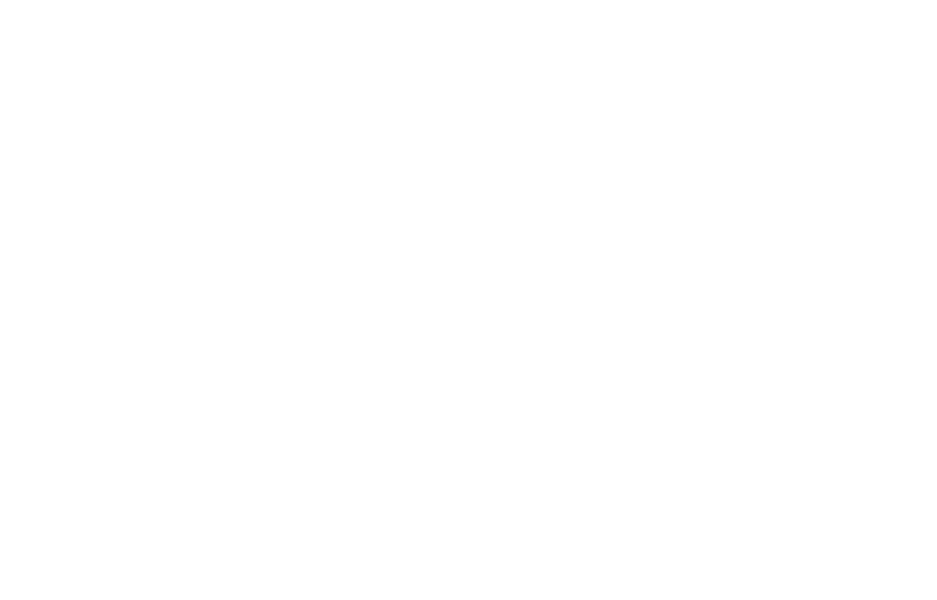
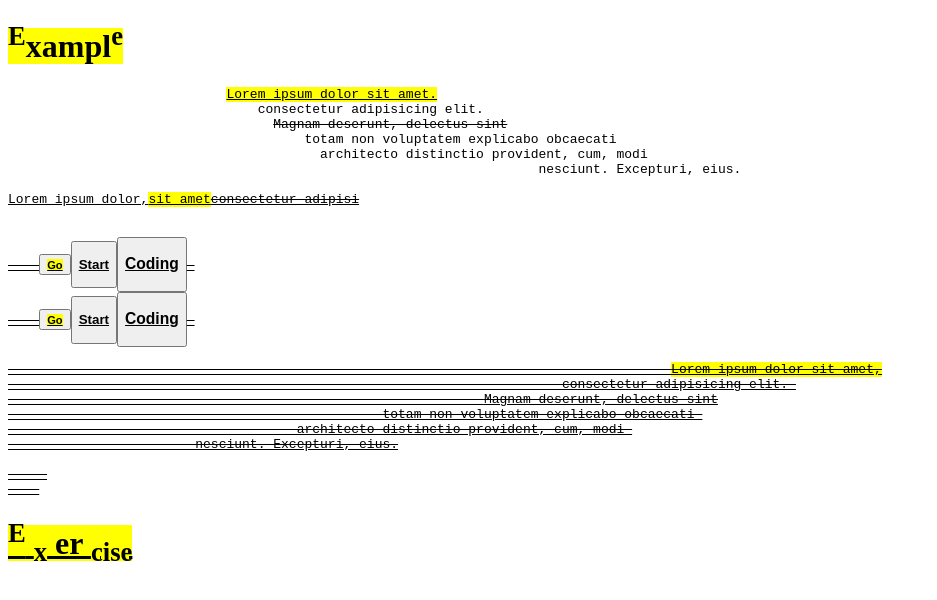
Before and after one commit to Developer-Dilnoza/Dilnoza-Front-Course, a plain HTML site: page copy-folder/html/exercise/ex2-copy.html in a window 1280 px wide. Shown: the whole page, without its empty margins (0-937 px from the left). Drawn offline with Linux system fonts and the light colour scheme.

Commit message:
classwork 25-12-2024

```diff
--- a/copy-folder/html/exercise/ex2-copy.html
+++ b/copy-folder/html/exercise/ex2-copy.html
@@ -3,11 +3,66 @@
 <head>
     <meta charset="UTF-8">
     <meta name="viewport" content="width=device-width, initial-scale=1.0">
-    <title>Document</title>
+    <title>Ex 2 copy</title>
 </head>
 <body>
 
+<h1>
+    <mark>
+        <sup>E</sup>xampl<sup>e</sup>
+    </mark>
+</h1>
 
+<pre>
+                            <ins><mark>Lorem ipsum dolor sit amet.</mark></ins>
+                                consectetur adipisicing elit.
+                                  <del>Magnam deserunt, delectus sint</del>
+                                      totam non voluptatem explicabo obcaecati
+                                        architecto distinctio provident, cum, modi
+                                                                    nesciunt. Excepturi, eius.
+
+<ins>Lorem ipsum dolor,<mark>sit amet</mark><del>consectetur adipisi
+
+
+    <button><small><b><ins><mark>Go</mark></ins></b></small></button><button><p><ins><b>Start</b></ins></p></button><button><h3><ins>Coding</ins></h3></button>
+    <button><small><b><ins><mark>Go</mark></ins></b></small></button><button><p><ins><b>Start</b></ins></p></button><button><h3><ins>Coding</ins></h3></button>
+
+                                                                                     <ins><mark>Lorem ipsum dolor sit amet,</mark></ins>
+                                                                       consectetur adipisicing elit.
+                                                             <del>Magnam deserunt, delectus sint</del>
+                                                totam non voluptatem explicabo obcaecati
+                                     architecto distinctio provident, cum, modi
+                        nesciunt. Excepturi, eius.
+
+
+    </pre>
+
+        <h1>
+            <mark>
+                <ins>
+                    <sup>E</sup>
+                    <sub>x</sub>
+                    er
+                    <sub>cise</sub>
+                </ins>
+            </mark>
+        </h1>
+
+        </body>
+
+
+
+
+
+
+
+
+
+
+
+
+
+</pre>
 
 
 </body>
```
Also changed, not shown: copy-folder/html/exercise/ex1-copy.html (+29 -0 lines), copy-folder/html/index1-copy.html (+16 -0 lines), html/exercise/ex1.html (+3 -3 lines), html/exercise/ex2.html (+1 -1 lines), html/index1.html (+4 -1 lines), css/exercies/ex15.html (line endings or trailing spaces).
